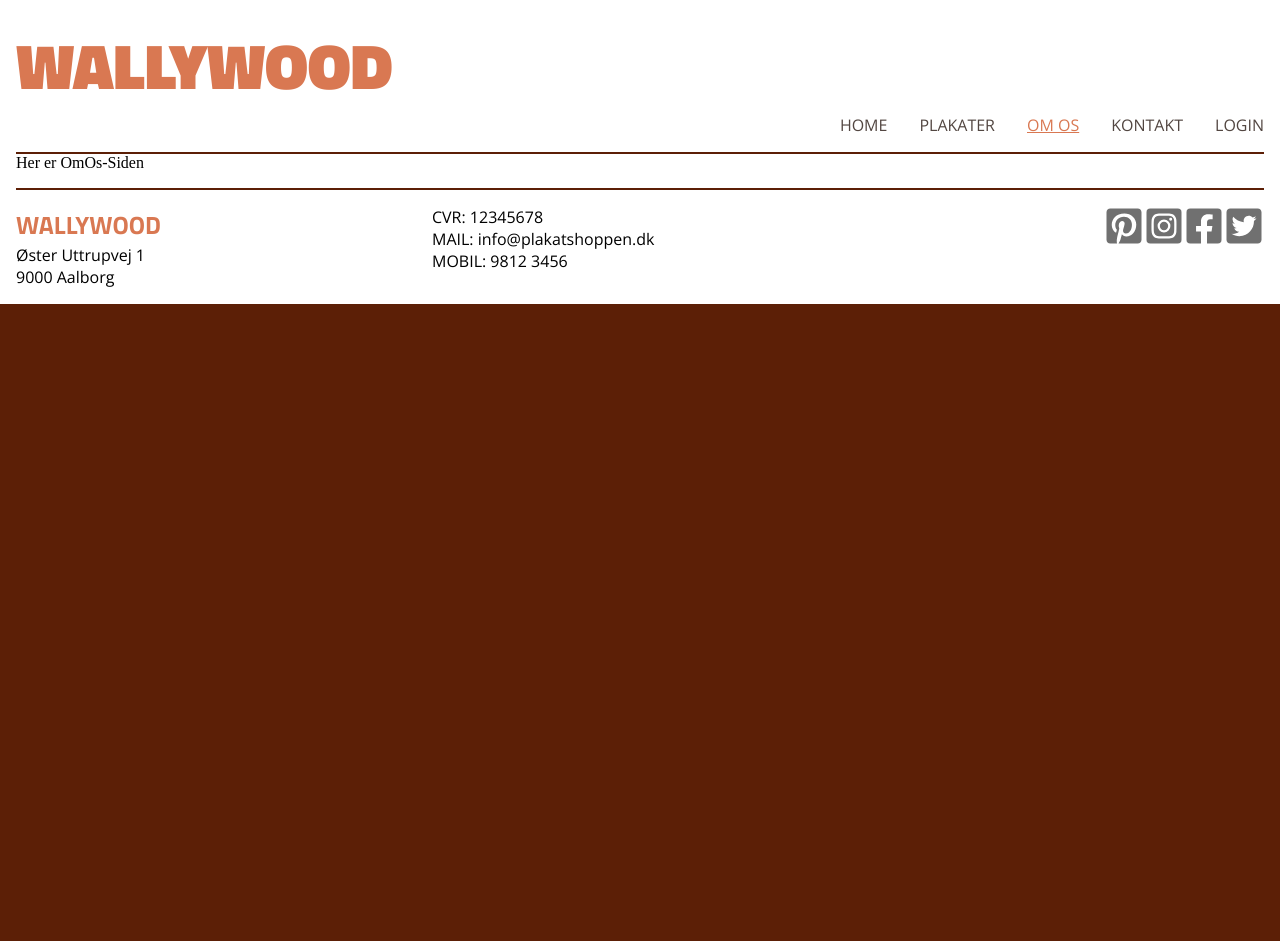
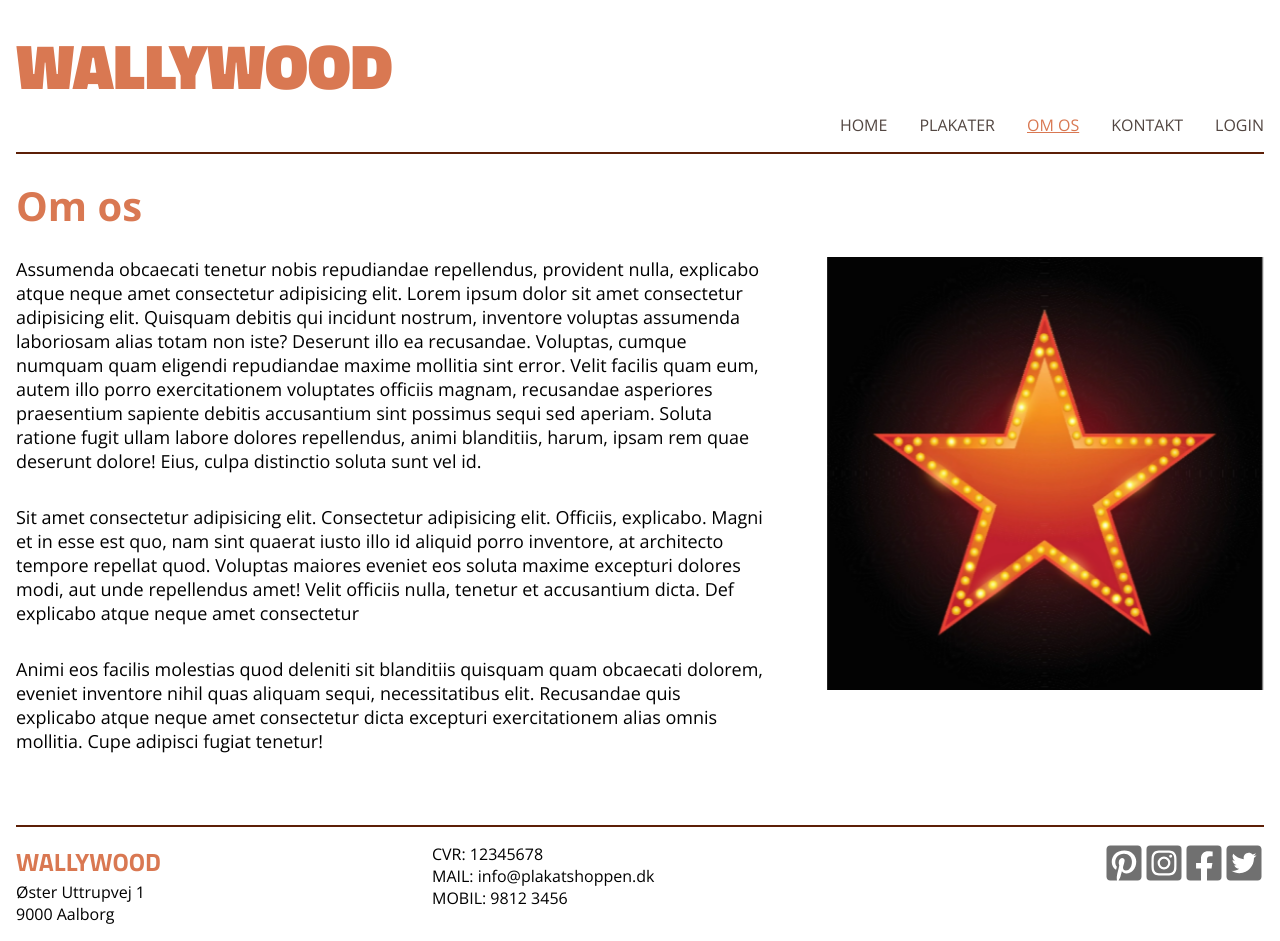
Before and after one commit to Kanin60/wallywood, a React (Vite) app: page /om in a window 1280 px wide. Before the commit the page ends 800 px from the top, so only its background shows below. Built offline with nearby package versions, Linux system fonts and the light colour scheme; some icons are missing.

Commit message:
om os er done

```diff
--- a/src/components/Footer/Footer.module.scss
+++ b/src/components/Footer/Footer.module.scss
@@ -27,5 +27,8 @@
             color: var(--smokeyGrey);
             justify-content: end;
         }
+        .footerIcon:hover{
+            color: var(--blackCow);
+        }
     }
 }
--- /dev/null
+++ b/src/components/Headline/Headline.jsx
@@ -0,0 +1,8 @@
+import style from "./Headline.module.scss";
+
+export const Headline = ({children}) => {
+
+    return(
+        <h2 className={style.headline}>{children}</h2>
+    )
+}
--- /dev/null
+++ b/src/components/Headline/Headline.module.scss
@@ -0,0 +1,6 @@
+.headline{
+    margin: 1.5rem 0;
+    font-family: var(--header2p);
+    font-size: 40px;
+    color: var(--terraCotta);
+}
--- a/src/components/Nav/Nav.module.scss
+++ b/src/components/Nav/Nav.module.scss
@@ -14,5 +14,8 @@
             text-decoration: none;
             color: var(--blackCow);
         }
+        a:hover{
+            color: var(--terraCotta)!important;
+        }
     }
 }
--- a/src/pages/Home/Home.jsx
+++ b/src/pages/Home/Home.jsx
@@ -2,24 +2,20 @@ import { useEffect, useState } from "react"
 import style from "./Home.module.scss"
 import hero from "../../assets/homeHero.jpg";
 import { OnClickButton } from "../../components/OnClickButton/OnClickButton";
+import { Headline } from "../../components/Headline/Headline";
 
 export function Home() {
     const [ posters, setPosters ] = useState([])
-    const [ slicedPoster, setSlicedPoster] = useState()
 
     useEffect(() => {
         const url = "http://localhost:4000/poster/list?limit=2"
         fetch(url).then(res => res.json()).then(data => setPosters(data))
-
     },[])
-    // posters.slice(0,1)
-
-    console.log("Her er poster",posters);
 
     return(
         <section className={style.home}>
             <img src={hero} alt="" />
-            <h2>Sidste nyt...</h2>
+            <Headline>Sidste nyt...</Headline>
             <div>
                 {
                     posters?.map((item, index) => {
--- a/src/pages/OmOs/OmOs.jsx
+++ b/src/pages/OmOs/OmOs.jsx
@@ -1,7 +1,20 @@
+import { Headline } from "../../components/Headline/Headline";
+import style from "./OmOs.module.scss"
+import star from "../../assets/star.png";
 
 export function OmOs() {
 
     return(
-        <p>Her er OmOs-Siden</p>
+        <section className={style.OmOs}>
+            <Headline>Om os</Headline>
+            <figure>
+                <figcaption>
+                    <p>Assumenda obcaecati tenetur nobis repudiandae repellendus, provident nulla, explicabo atque neque amet consectetur adipisicing elit. Lorem ipsum dolor sit amet consectetur adipisicing elit. Quisquam debitis qui incidunt nostrum, inventore voluptas assumenda laboriosam alias totam non iste? Deserunt illo ea recusandae. Voluptas, cumque numquam quam eligendi repudiandae maxime mollitia sint error. Velit facilis quam eum, autem illo porro exercitationem voluptates officiis magnam, recusandae asperiores praesentium sapiente debitis accusantium sint possimus sequi sed aperiam. Soluta ratione fugit ullam labore dolores repellendus, animi blanditiis, harum, ipsam rem quae deserunt dolore! Eius, culpa distinctio soluta sunt vel id.</p>
+                    <p>Sit amet consectetur adipisicing elit. Consectetur adipisicing elit. Officiis, explicabo. Magni et in esse est quo, nam sint quaerat iusto illo id aliquid porro inventore, at architecto tempore repellat quod. Voluptas maiores eveniet eos soluta maxime excepturi dolores modi, aut unde repellendus amet! Velit officiis nulla, tenetur et accusantium dicta. Def explicabo atque neque amet consectetur</p>
+                    <p>Animi eos facilis molestias quod deleniti sit blanditiis quisquam quam obcaecati dolorem, eveniet inventore nihil quas aliquam sequi, necessitatibus elit. Recusandae quis explicabo atque neque amet consectetur dicta excepturi exercitationem alias omnis mollitia. Cupe adipisci fugiat tenetur!</p>
+                </figcaption>
+                <img src={star} alt="Stjerne" />
+            </figure>
+        </section>
     )
 }
--- /dev/null
+++ b/src/pages/OmOs/OmOs.module.scss
@@ -0,0 +1,20 @@
+@import url(../../globaleScss.scss);
+
+.OmOs{
+    figure{
+        display: grid;
+        grid-template-columns: 1fr 35%;
+        gap: 4rem;
+        padding-bottom: 1.5rem;
+        img{
+            width: 100%;
+        }
+        figcaption{
+            p{
+                margin-bottom: 2rem;
+                font-size: 18px;
+                font-family: var(--header2p);
+            }
+        }
+    }
+}
```
Also changed, not shown: src/assets/star.png (added).
